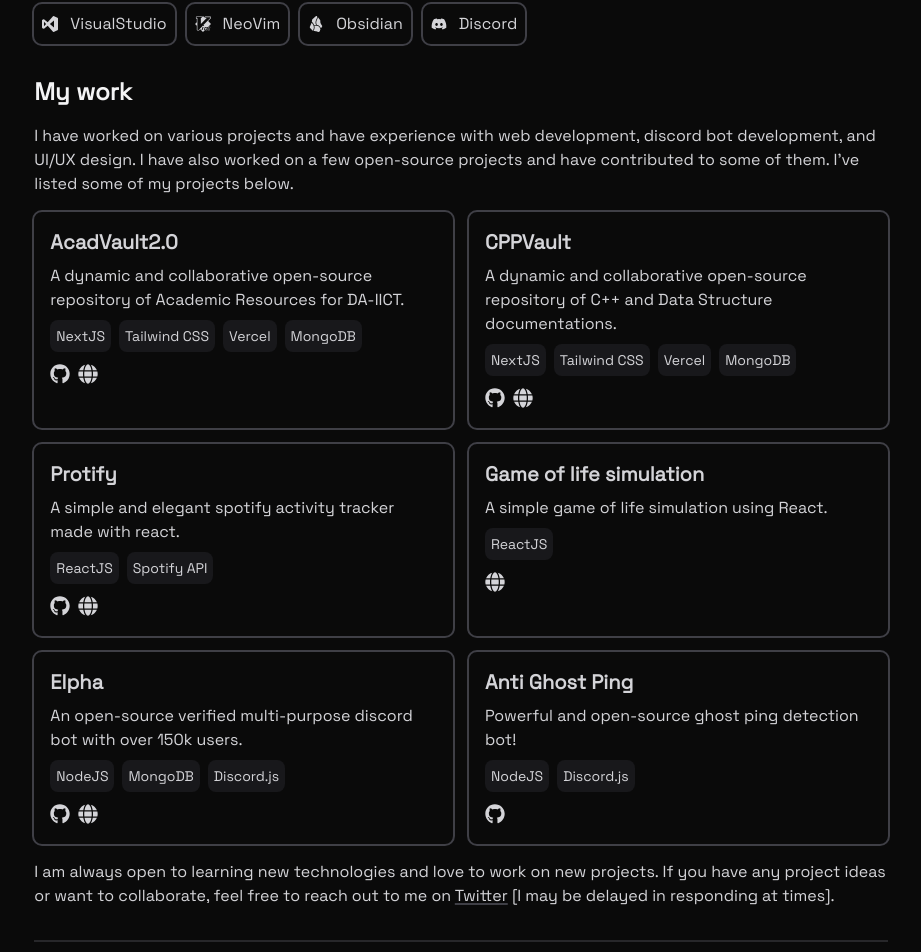
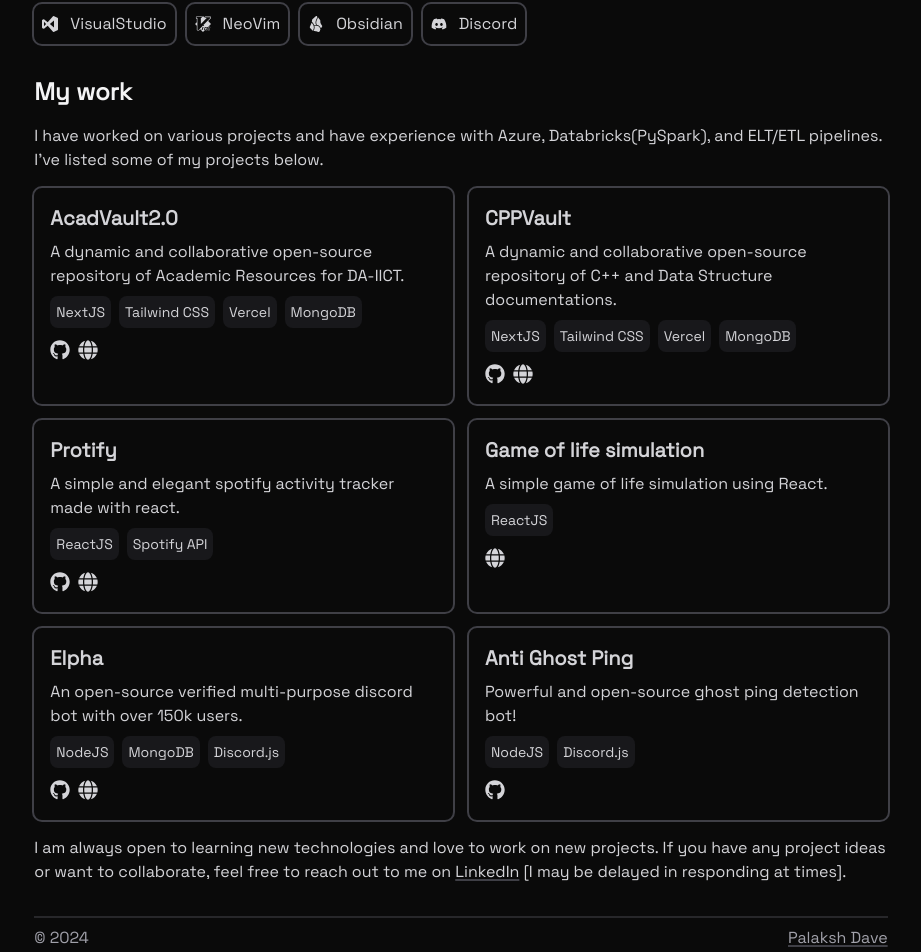
Before and after one commit to davepalaksh/palaksh, a Next.js app: page /about in a window 1280 px wide. Shown: the part 640-1592 px from the top of the page, without its empty margins (179-1100 px from the left). Built offline with nearby package versions, Linux system fonts and the light colour scheme; no server answers.

Commit message:
Update AboutContainer.tsx

```diff
--- a/src/components/(about)/AboutContainer.tsx
+++ b/src/components/(about)/AboutContainer.tsx
@@ -13,9 +13,9 @@
             <p>Below is a list of technologies which I use for development and programming purpose. Including languages, frameworks, IDEs, apps and various softwares.</p>
             <TechStack />
             <h2 className='text-2xl font-bold my-4 text-zinc-100'>My work</h2>
-            <p>I have worked on various projects and have experience with web development, discord bot development, and UI/UX design. I have also worked on a few open-source projects and have contributed to some of them. I&apos;ve listed some of my projects below.</p>
+            <p>I have worked on various projects and have experience with Azure, Databricks(PySpark), and ELT/ETL pipelines. I&apos;ve listed some of my projects below.</p>
             <Projects />
-            <p>I am always open to learning new technologies and love to work on new projects. If you have any project ideas or want to collaborate, feel free to reach out to me on{' '}<a className="link" href="https://twitter.com/pranshu_05" target="_blank" rel="noopener noreferrer">Twitter</a>{' '}[I may be delayed in responding at times].</p>
+            <p>I am always open to learning new technologies and love to work on new projects. If you have any project ideas or want to collaborate, feel free to reach out to me on{' '}<a className="link" href="https://www.linkedin.com/in/palakshdave/" target="_blank" rel="noopener noreferrer">LinkedIn</a>{' '}[I may be delayed in responding at times].</p>
             <CurrentGame />
         </div>
     )
```
